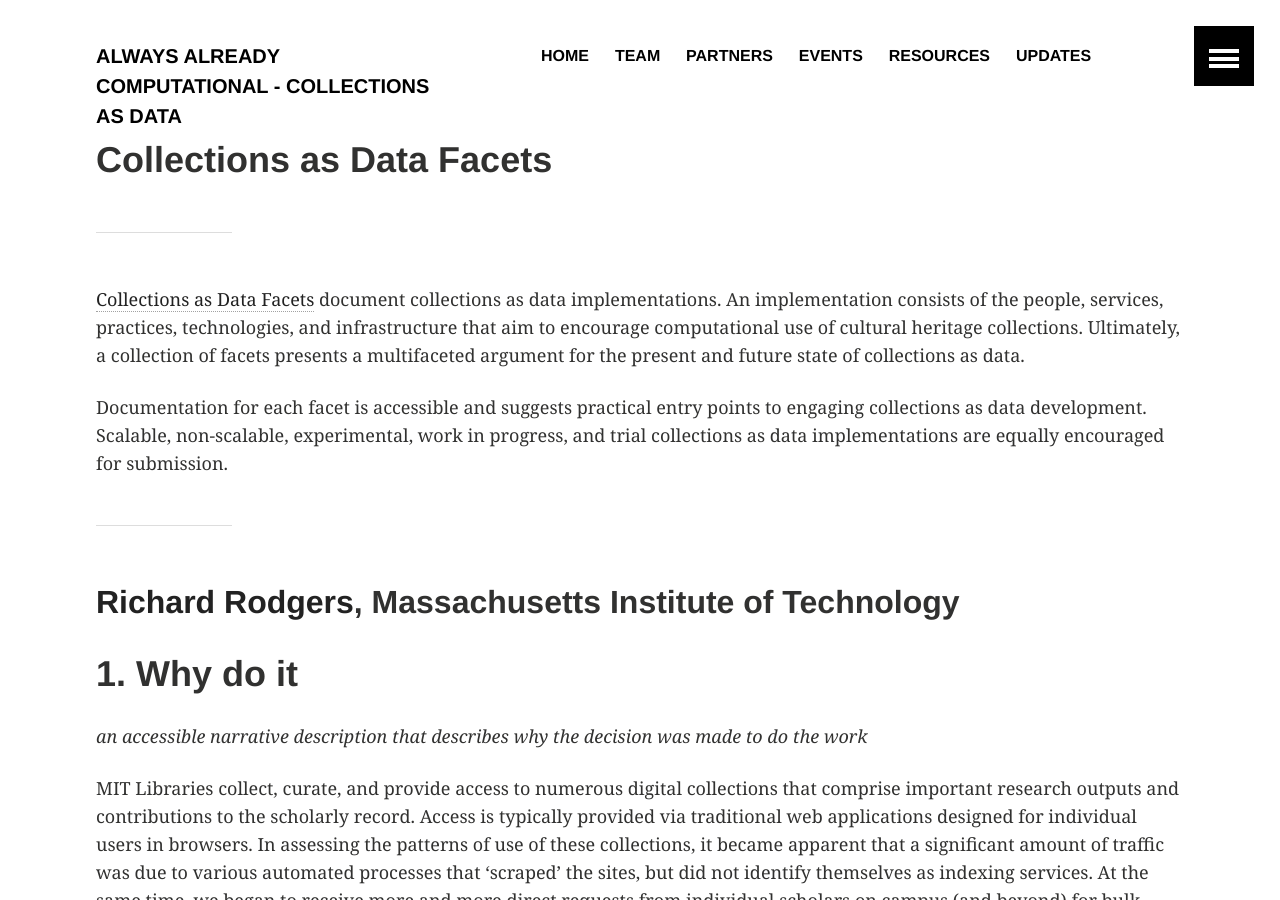
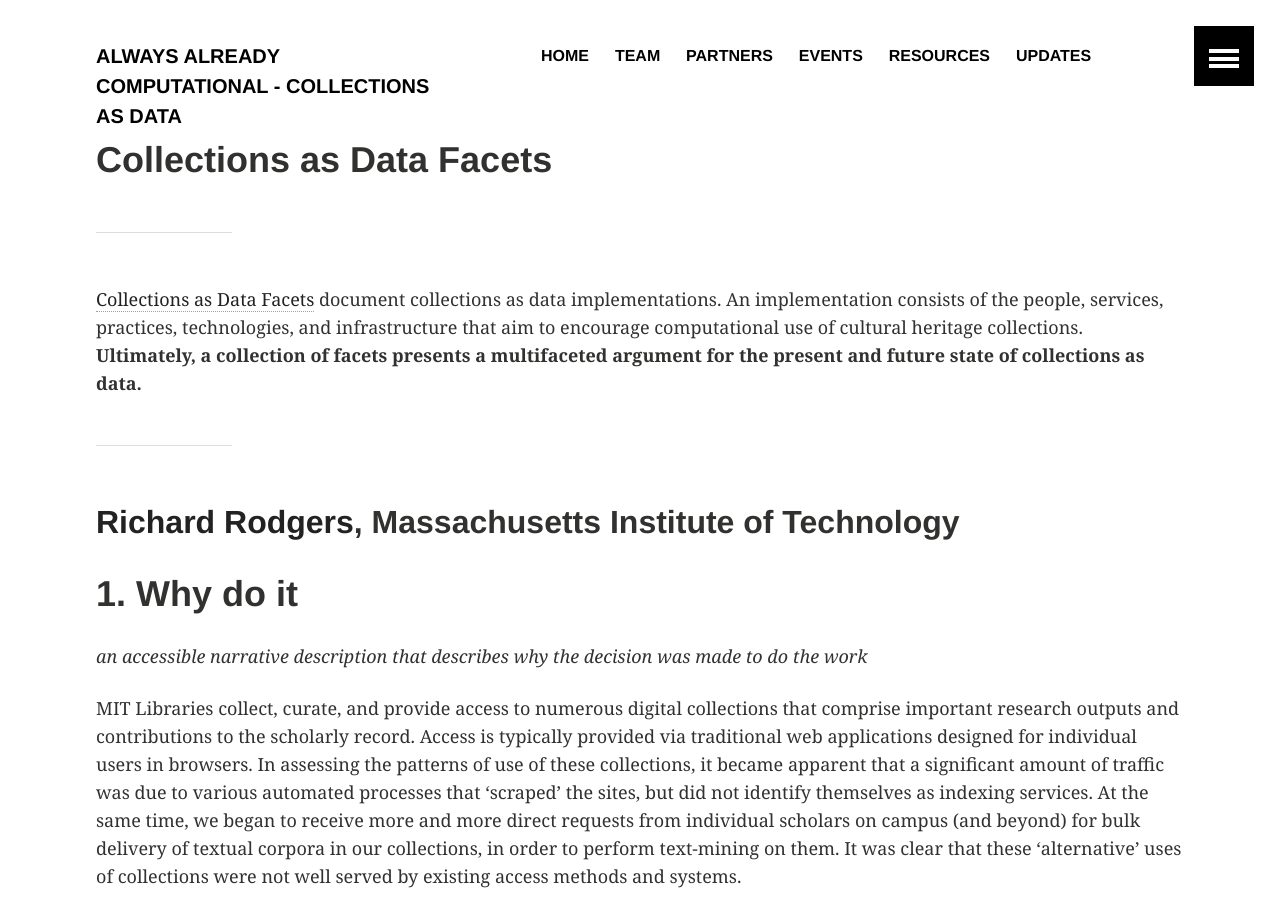
Before and after one commit to collectionsasdata/collectionsasdata.github.io, a Jekyll site: the page built from facet1_mit_rodgers.md, in a window 1280 px wide and 900 px high. Built offline with Jekyll 4.4.1, drawn with Linux system fonts in a browser that asks for light colours.

Commit message:
Update facet1_mit_rodgers.md

```diff
--- a/facet1_mit_rodgers.md
+++ b/facet1_mit_rodgers.md
@@ -4,9 +4,7 @@ title:  "Collections as Data Facets"
 ---
 ---
 
-[Collections as Data Facets]() document collections as data implementations. An implementation consists of the people, services, practices, technologies, and infrastructure that aim to encourage computational use of cultural heritage collections. Ultimately, a collection of facets presents a multifaceted argument for the present and future state of collections as data.
-
-Documentation for each facet is accessible and suggests practical entry points to engaging collections as data development. Scalable, non-scalable, experimental, work in progress, and trial collections as data implementations are equally encouraged for submission.
+[Collections as Data Facets]() document collections as data implementations. An implementation consists of the people, services, practices, technologies, and infrastructure that aim to encourage computational use of cultural heritage collections. **Ultimately, a collection of facets presents a multifaceted argument for the present and future state of collections as data.**
 
 ---
 
```
